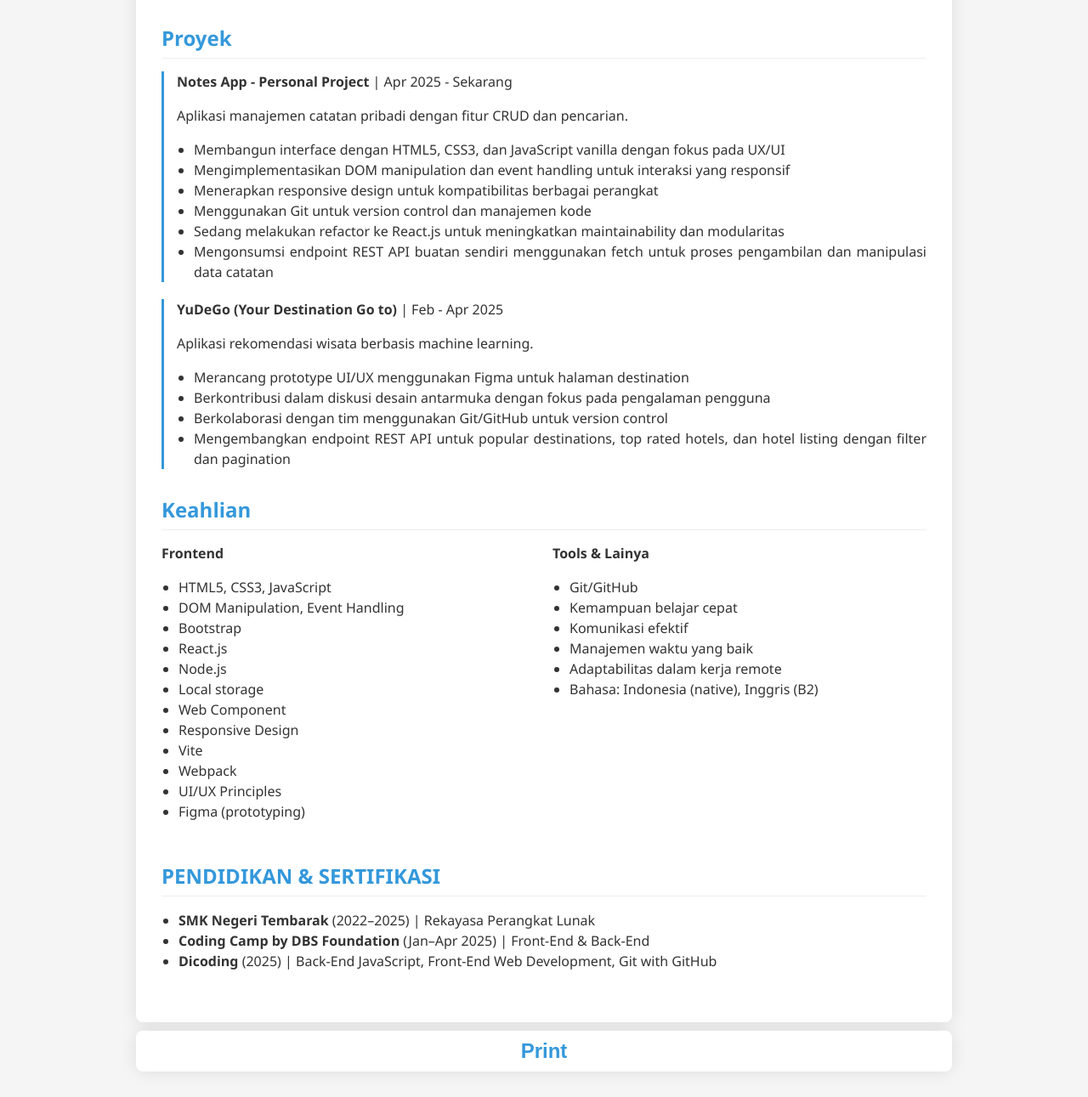
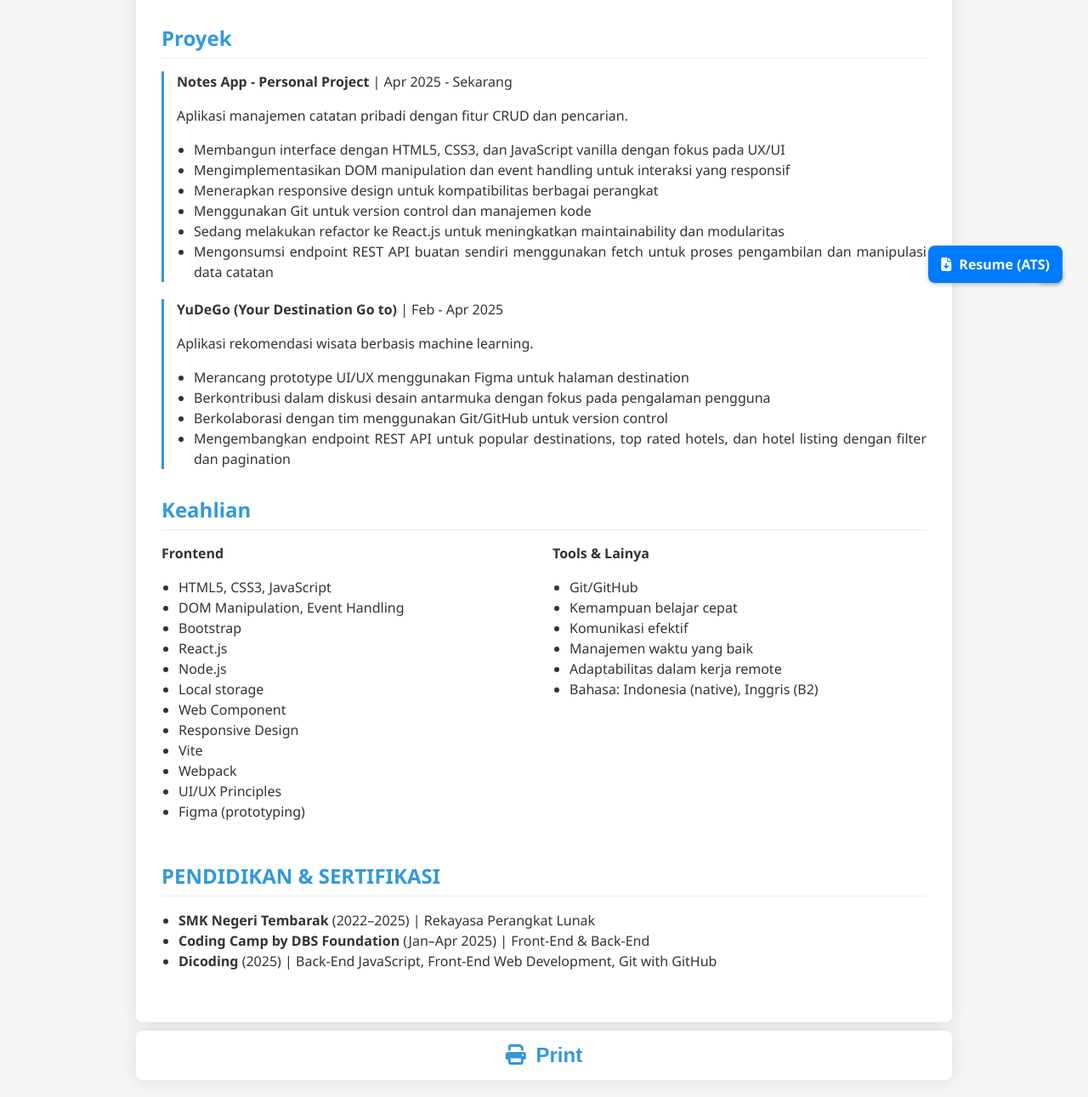
Before and after one commit to wrdhn/My-Resume, a plain HTML site: page index.html in a window 1280 px wide. Shown: the part 437-1728 px from the top of the page at 85% size. Drawn offline with Linux system fonts and the light colour scheme.

Commit message:
Refactor index.html and main.js for improved layout, button functionality, and code readability

```diff
--- a/index.html
+++ b/index.html
@@ -8,7 +8,7 @@
       rel="stylesheet"
       href="https://cdnjs.cloudflare.com/ajax/libs/font-awesome/6.5.0/css/all.min.css"
     />
-    <link rel="stylesheet" href="./src/css/style.css">
+    <link rel="stylesheet" href="./src/css/style.css" />
   </head>
   <body>
     <main class="container">
@@ -79,10 +79,12 @@
             </li>
             <li>Menggunakan Git untuk version control dan manajemen kode</li>
             <li>
-              Sedang melakukan refactor ke React.js untuk meningkatkan maintainability dan modularitas
+              Sedang melakukan refactor ke React.js untuk meningkatkan
+              maintainability dan modularitas
             </li>
             <li>
-              Mengonsumsi endpoint REST API buatan sendiri menggunakan fetch untuk proses pengambilan dan manipulasi data catatan
+              Mengonsumsi endpoint REST API buatan sendiri menggunakan fetch
+              untuk proses pengambilan dan manipulasi data catatan
             </li>
           </ul>
         </div>
@@ -164,14 +166,21 @@
       </section>
     </main>
     <div class="download-btn">
-      <a href="CV_YHUSTYA_FRONTEND_DEVELOPER_INTERN.pdf" download class="download-btn">
+      <a
+        href="CV_YHUSTYA_FRONTEND_DEVELOPER_INTERN.pdf"
+        download
+        class="download-btn"
+      >
         <i class="fa-solid fa-file-arrow-down"></i>
-        Resume
+        Resume (ATS)
       </a>
     </div>
 
     <div class="print-btn">
-      <button onclick="window.print()">Print</button>
+      <button onclick="window.print()">
+        <i class="fa-solid fa-print"></i>
+        Print
+      </button>
     </div>
     <script src="./src/js/main.js"></script>
   </body>
--- a/src/css/style.css
+++ b/src/css/style.css
@@ -97,7 +97,7 @@
 .print-btn button {
   width: 960px;
   margin-inline: auto;
-        padding: 10px;
+  padding: 15px;
   font-size: 1.5rem;
   font-weight: 700;
   background-color: #fff;
@@ -111,6 +111,10 @@
 .print-btn button:hover {
   background-color: #e7e7e7;
   color: #3498dbb6;
+}
+
+.print-btn i {
+  margin-right: 5px;
 }
 
 .download-btn {
--- a/src/js/main.js
+++ b/src/js/main.js
@@ -1,20 +1,36 @@
-const printButton = document.querySelector('.print-btn');
-const downloadButton = document.querySelector('.download-btn');
+const printButton = document.querySelector(".print-btn");
+const downloadButton = document.querySelector(".download-btn");
 
-const observer = new IntersectionObserver((entries) => {
-    entries.forEach(entry => {
+function setupObserverForMobile() {
+  const isMobile = window.innerWidth <= 768;
+
+  if (!isMobile) {
+    if (downloadButton) downloadButton.style.display = "block";
+    return;
+  }
+
+  const observer = new IntersectionObserver(
+    (entries) => {
+      entries.forEach((entry) => {
         if (entry.isIntersecting) {
-            downloadButton.style.display = 'none';
+          downloadButton.style.display = "none";
         } else {
-            downloadButton.style.display = 'block';
+          downloadButton.style.display = "block";
         }
-    });
-}, {
-    threshold: 0.1
-});
+      });
+    },
+    {
+      threshold: 0.1,
+    }
+  );
 
-if (printButton) {
+  if (printButton) {
     observer.observe(printButton);
-} else {
-    console.error('Element .print-btn tidak ditemukan');
+  } else {
+    console.error("Element .print-btn tidak ditemukan");
+  }
 }
+
+setupObserverForMobile();
+
+window.addEventListener("resize", setupObserverForMobile);
```
Lines whose indentation alone changed are shown as unchanged.
